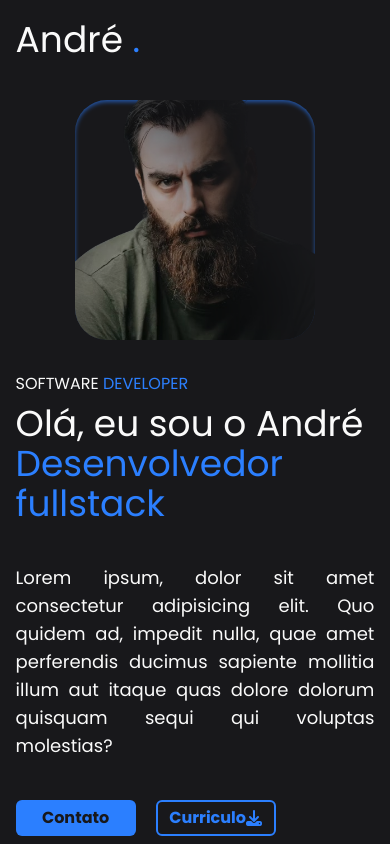
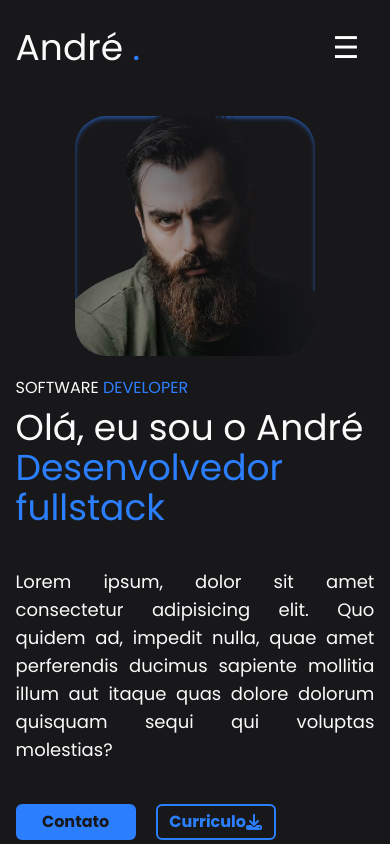
Before and after one commit to RuanParreira/PortfolioAndre, a website: page index.html in a window 390 px wide. Shown: the top 844 px of the page. Drawn offline with nearby package versions, Linux system fonts and the light colour scheme.

Commit message:
MenuMobile

```diff
--- a/index.html
+++ b/index.html
@@ -26,6 +26,7 @@
           <span class="text-blue-500">.</span>
         </h1>
       </a>
+
       <nav id="header-cont" class="hidden lg:block">
         <ul class="flex space-x-8 text-lg" id="header-menu">
           <li class="header-cont">
@@ -45,6 +46,19 @@
           </li>
         </ul>
       </nav>
+
+      <div id="mySidepanel" class="sidepanel">
+        <a href="javascript:void(0)" class="closebtn" onclick="closeNav()">
+          <i class="fa-solid fa-x"></i>
+        </a>
+        <a href="#" class="sidepanel-cont">Inicio</a>
+        <a href="#" class="sidepanel-cont">Sobre</a>
+        <a href="#" class="sidepanel-cont">Habilidades</a>
+        <a href="#" class="sidepanel-cont">Projetos</a>
+        <a href="#" class="sidepanel-cont">Contato</a>
+      </div>
+
+      <button class="openbtn text-3xl lg:hidden" onclick="openNav()">☰</button>
     </header>
 
     <main>
@@ -57,7 +71,7 @@
             id="hero-cont"
             class="flex w-full flex-col justify-center space-y-10 lg:w-150"
           >
-            <p class="text-bold uppercase">
+            <p class="text-bold mt-5 uppercase lg:mt-0">
               Software<span class="text-blue-500"> Developer</span>
             </p>
             <h2 class="-mt-8 w-full text-4xl lg:text-5xl">
@@ -91,10 +105,15 @@
               </a>
             </div>
           </div>
-          <img
-            class="mb-8 h-60 w-60 rounded-4xl object-cover inset-shadow-sm inset-shadow-blue-500/60 lg:mb-0 lg:h-130 lg:w-100"
-            src="src/images/foto.png"
-          />
+          <div
+            class="relative h-60 w-60 overflow-hidden rounded-4xl shadow-inner shadow-blue-500/60 lg:h-[32.5rem] lg:w-[25rem]"
+          >
+            <img
+              class="absolute top-[-20px] left-0 h-auto w-full object-cover"
+              src="src/images/foto.png"
+              alt="Foto"
+            />
+          </div>
         </div>
       </section>
 
--- a/src/input.css
+++ b/src/input.css
@@ -50,6 +50,22 @@
 @layer components {
   .header-cont {
     @apply transition-all duration-300 ease-in-out after:absolute after:bottom-0 after:left-0 after:h-[0.1rem] after:w-0 after:bg-blue-500 after:transition-all after:duration-300 after:content-[''] hover:after:w-full lg:relative;
+  }
+
+  .sidepanel {
+    @apply fixed top-0 right-0 z-[1] h-full w-0 overflow-x-hidden bg-[#111] pt-[60px] transition-all duration-500;
+  }
+
+  .sidepanel-cont {
+    @apply block px-2 py-2 pl-8 text-[25px] text-[#818181] no-underline transition-all duration-300 hover:bg-gray-900;
+  }
+
+  .closebtn {
+    @apply absolute top-5 right-[25px] text-[36px];
+  }
+
+  .openbtn {
+    @apply cursor-pointer border-none px-[15px] py-[10px] text-[20px] text-white;
   }
 
   .hero {
--- a/src/scripts/indenx.js
+++ b/src/scripts/indenx.js
@@ -28,6 +28,14 @@ const swiper = new Swiper(".swiper", {
   },
 });
 
+function openNav() {
+  document.getElementById("mySidepanel").style.width = "250px";
+}
+
+function closeNav() {
+  document.getElementById("mySidepanel").style.width = "0";
+}
+
 const header = document.querySelector("header");
 
 window.addEventListener("scroll", () => {
```
Also changed, not shown: src/style.css.
